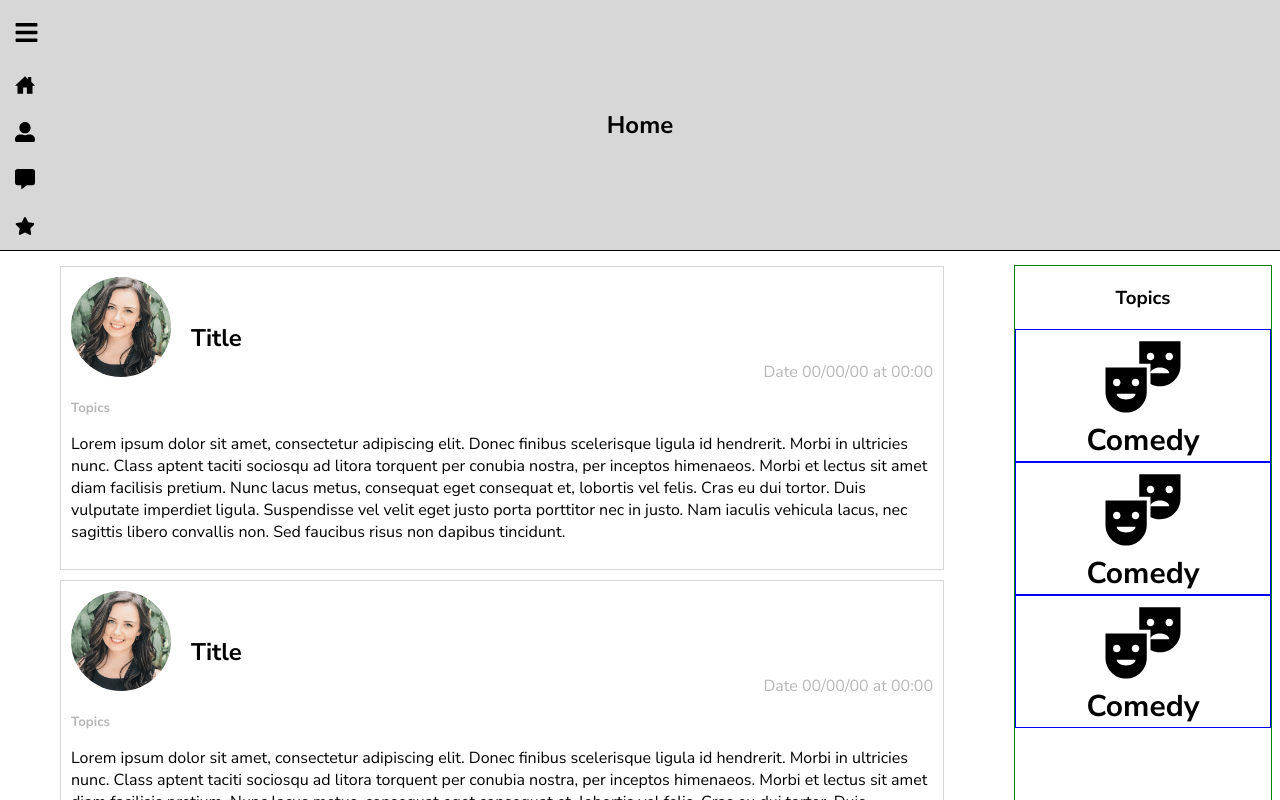
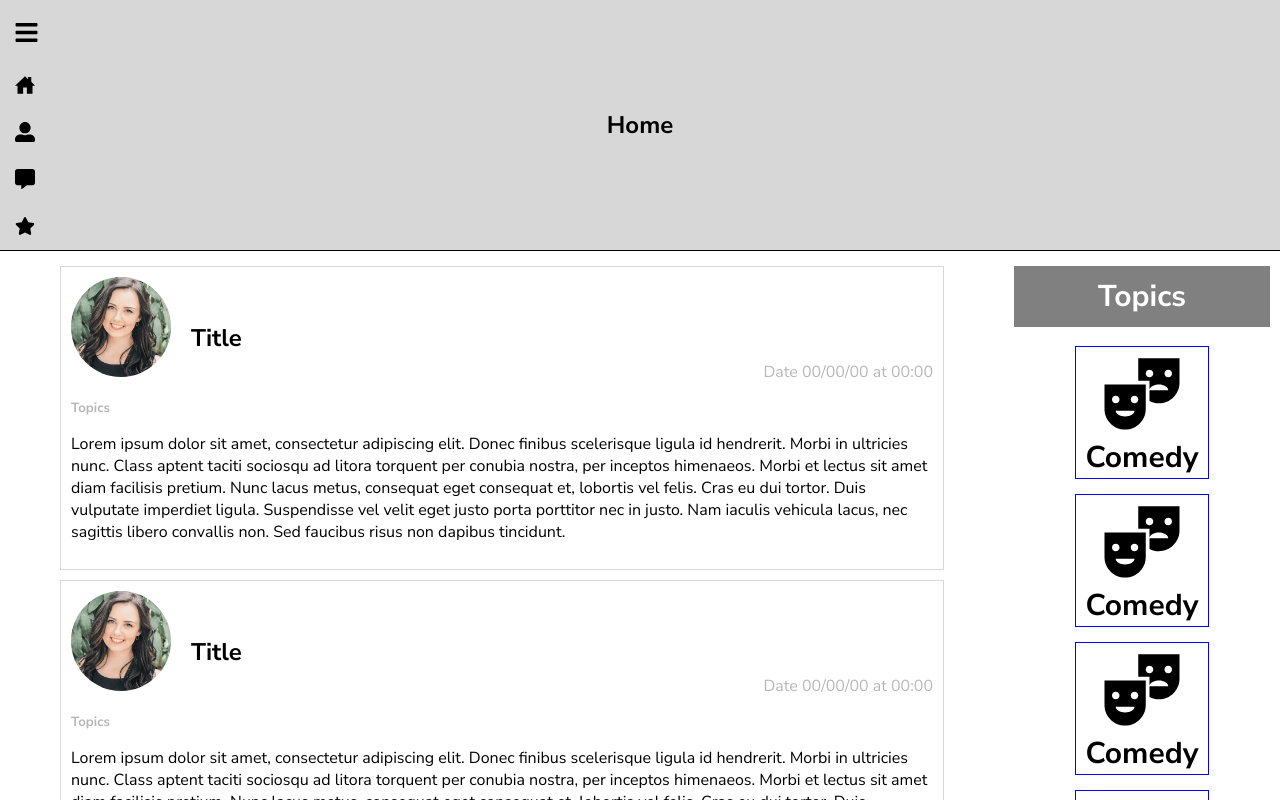
Before and after one commit to HugoDMiranda/Blog, a React (Create React App) app: page / in a window 1280 px wide. Shown: the top 800 px of the page. Built offline with nearby package versions, Linux system fonts and the light colour scheme.

Commit message:
component BlogsTopics style update

```diff
--- a/src/components/BlogsTopics.js
+++ b/src/components/BlogsTopics.js
@@ -3,15 +3,17 @@ import "../sass/components-styles/BlogsTopics.css";
 import Topics from "./Topics";
 
 function BlogsTopics() {
-  const Test = [1, 2, 3];
+  const Test = [1, 2, 3, 4, 5, 6, 7, 8, 9, 10];
 
   return (
-    <div className="topics">
+    <>
       <h3 className="topics-title">Topics</h3>
-      {Test.map((test) => {
-        return <Topics topic={"Comedy"} />;
-      })}
-    </div>
+      <div className="topics">
+        {Test.map((test) => {
+          return <Topics topic={"Comedy"} />;
+        })}
+      </div>
+    </>
   );
 }
 
--- a/src/sass/components-styles/BlogsTopics.css
+++ b/src/sass/components-styles/BlogsTopics.css
@@ -1,9 +1,17 @@
 .topics {
   margin-top: 9px;
-  flex: 1;
-  width: 100%;
-  border: 1px solid green;
+  display: flex;
+  flex-wrap: wrap;
+  align-items: center;
+  justify-content: space-around;
 }
-.topics .topics-title {
+
+.topics-title {
   text-align: center;
+  background-color: gray;
+  color: white;
+  padding: 10px 0px;
+  font-size: 30px;
+  margin: 0;
+  margin-top: 10px;
 }/*# sourceMappingURL=BlogsTopics.css.map */
--- a/src/sass/components-styles/BlogsTopics.scss
+++ b/src/sass/components-styles/BlogsTopics.scss
@@ -1,9 +1,18 @@
 .topics {
   margin-top: 9px;
-  flex: 1;
-  width: 100%;
-  border: 1px solid green;
-  .topics-title {
-    text-align: center;
-  }
+  // flex: 1;
+  display: flex;
+  flex-wrap: wrap;
+  align-items: center;
+  justify-content: space-around;
+  // border: 1px solid green;
 }
+.topics-title {
+  text-align: center;
+  background-color: gray;
+  color: white;
+  padding: 10px 0px;
+  font-size: 30px;
+  margin: 0;
+  margin-top: 10px;
+}
--- a/src/sass/components-styles/Topics.css
+++ b/src/sass/components-styles/Topics.css
@@ -4,8 +4,12 @@
   justify-content: center;
   flex-direction: column;
   border: 1px solid blue;
+  max-height: 140px;
+  margin-top: 10px;
+  margin-bottom: 5px;
 }
 .topic-text {
   font-size: 30px;
   margin: 0;
+  margin: 0px 10px;
 }/*# sourceMappingURL=Topics.css.map */
--- a/src/sass/components-styles/Topics.scss
+++ b/src/sass/components-styles/Topics.scss
@@ -4,9 +4,13 @@
   justify-content: center;
   flex-direction: column;
   border: 1px solid blue;
+  max-height: 140px;
+  margin-top: 10px;
+  margin-bottom: 5px;
 
   &-text {
     font-size: 30px;
     margin: 0;
+    margin: 0px 10px;
   }
 }
```
Also changed, not shown: 2 other files (tests, documents, lock files or other folders).
